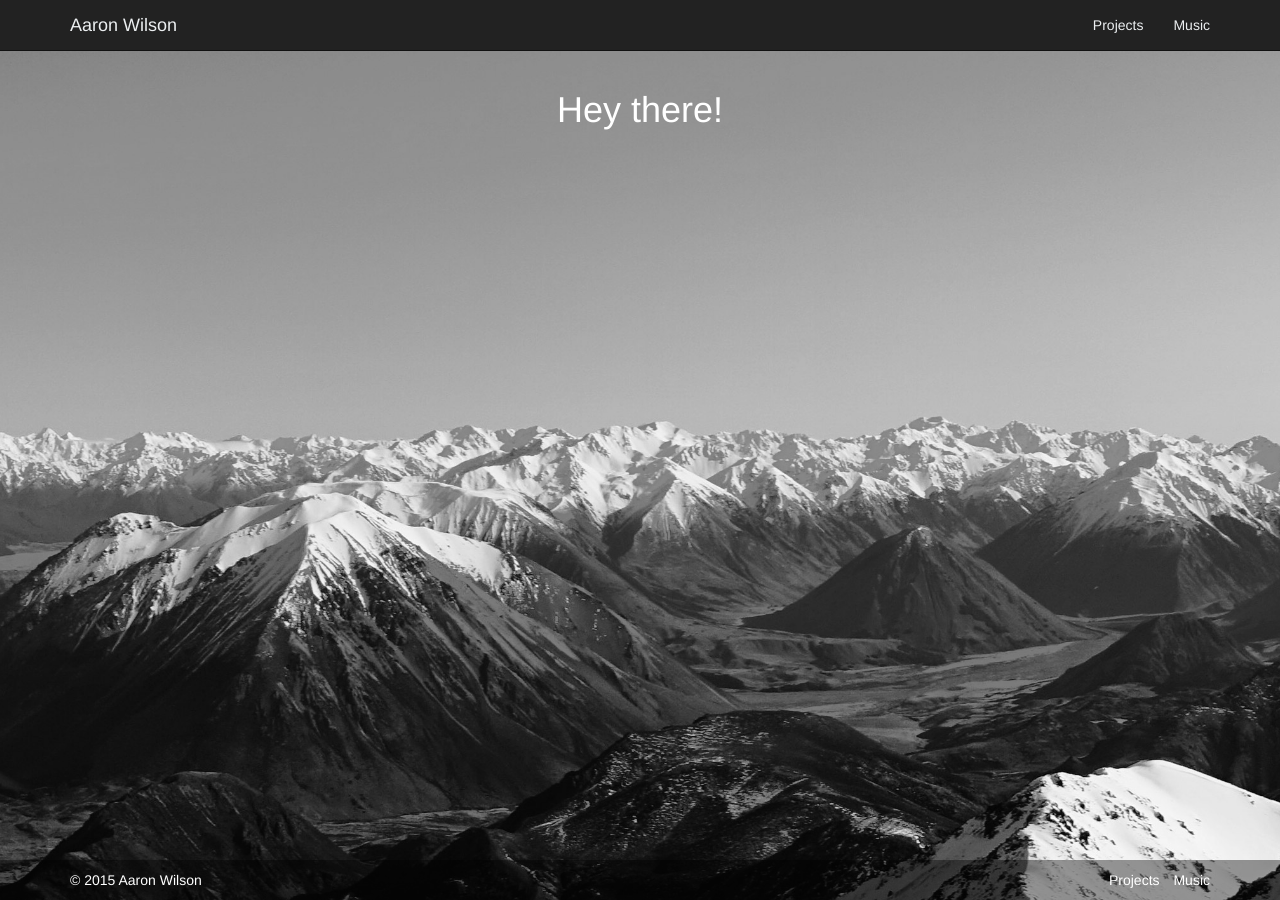
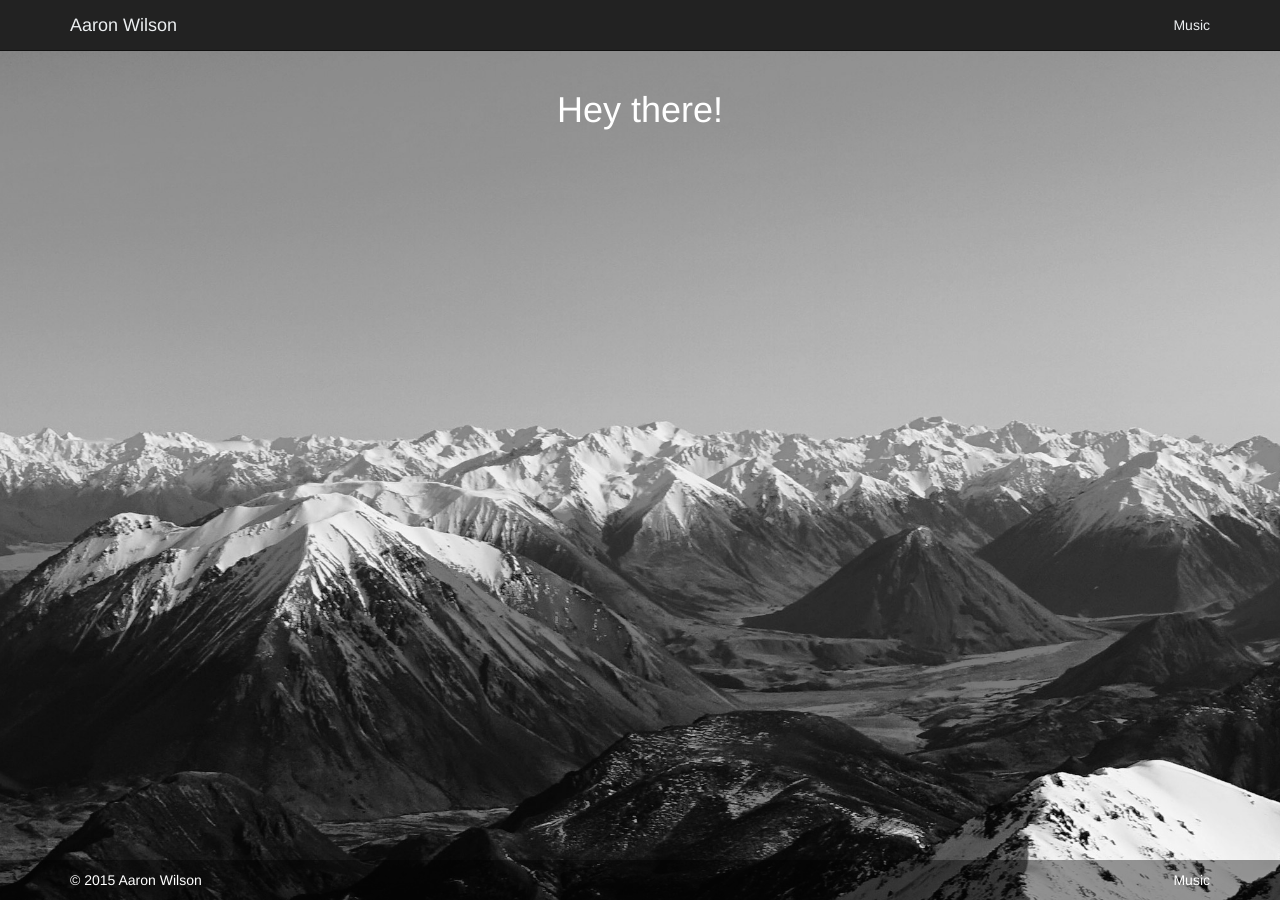
Before and after one commit to aarontwf/limebyte.github.io, a Jekyll site: the page built from index.html, in a window 1280 px wide. Built offline with Jekyll 4.4.1, drawn with Linux system fonts in a browser that asks for light colours; nearby versions of some CDN libraries; the list of posts is cut into pages by our own code.

Commit message:
Fix base colour.

```diff
--- a/assets/css/home.css
+++ b/assets/css/home.css
@@ -1,5 +1,5 @@
 html {
-    background-color: #ccc;
+    background-color: #999;
     background: url('/assets/img/background.jpg') no-repeat center center;
     background-size:cover;
 }
--- a/projects/index.html
+++ /dev/null
@@ -1,5 +0,0 @@
----
-layout: default
-title: Projects
-permalink: /projects/
----
```
